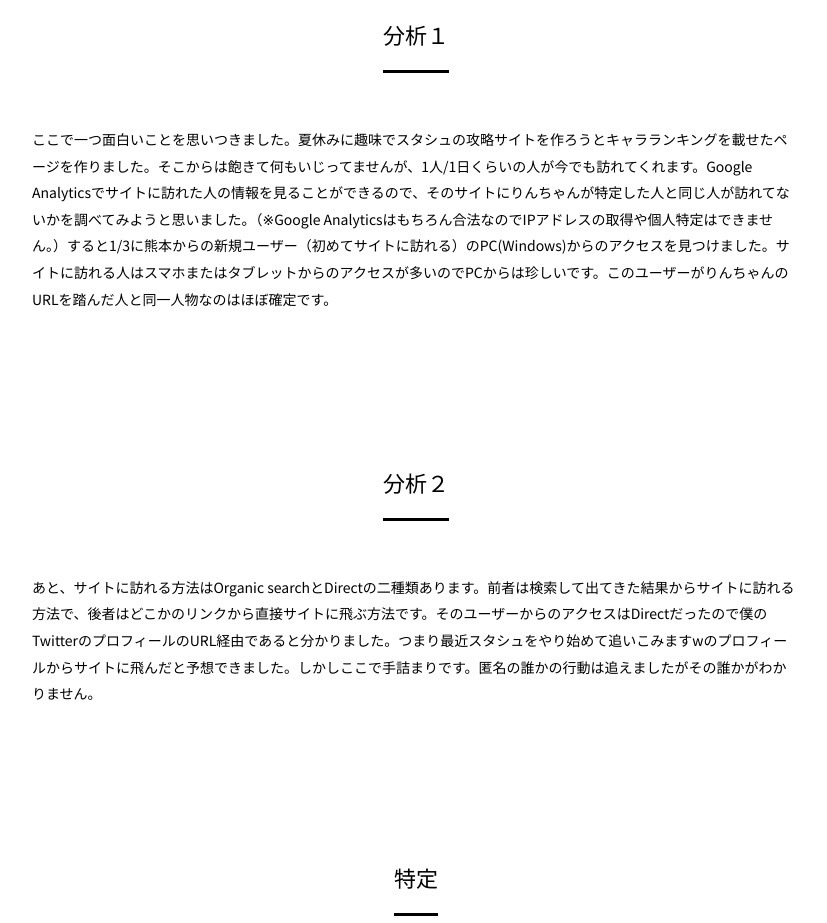
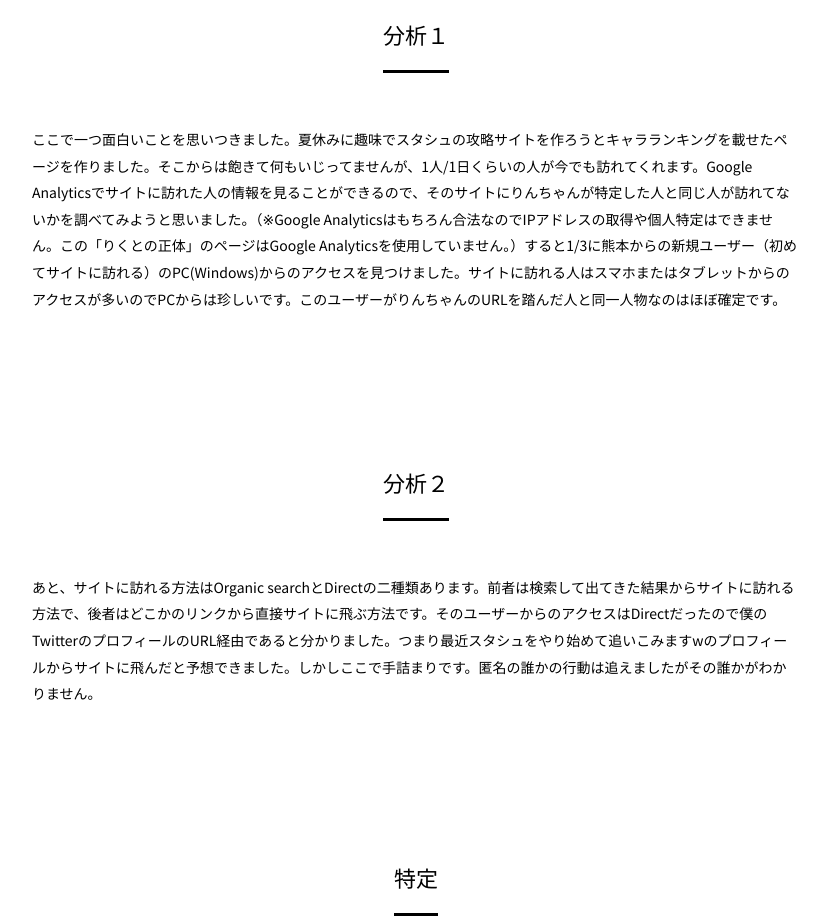
Before and after one commit to shirotoprogrammer/starshootvs.com, a plain HTML site: page rikuto.html in a window 1280 px wide. Shown: the part 4940-5863 px from the top of the page, without its empty margins (224-1051 px from the left). Drawn offline with nearby package versions, Linux system fonts and the light colour scheme; a script that the page names is missing; a web font is replaced by a local one.

Commit message:
Update rikuto.html

```diff
--- a/rikuto.html
+++ b/rikuto.html
@@ -128,7 +128,7 @@
 				<h2><span><a name="6"></a>分析１</a></span></h2>
 				</header>
 				<div class="innerS">
-					ここで一つ面白いことを思いつきました。夏休みに趣味でスタシュの攻略サイトを作ろうとキャラランキングを載せたページを作りました。そこからは飽きて何もいじってませんが、1人/1日くらいの人が今でも訪れてくれます。Google Analyticsでサイトに訪れた人の情報を見ることができるので、そのサイトにりんちゃんが特定した人と同じ人が訪れてないかを調べてみようと思いました。（※Google Analyticsはもちろん合法なのでIPアドレスの取得や個人特定はできません。）すると1/3に熊本からの新規ユーザー（初めてサイトに訪れる）のPC(Windows)からのアクセスを見つけました。サイトに訪れる人はスマホまたはタブレットからのアクセスが多いのでPCからは珍しいです。このユーザーがりんちゃんのURLを踏んだ人と同一人物なのはほぼ確定です。
+					ここで一つ面白いことを思いつきました。夏休みに趣味でスタシュの攻略サイトを作ろうとキャラランキングを載せたページを作りました。そこからは飽きて何もいじってませんが、1人/1日くらいの人が今でも訪れてくれます。Google Analyticsでサイトに訪れた人の情報を見ることができるので、そのサイトにりんちゃんが特定した人と同じ人が訪れてないかを調べてみようと思いました。（※Google Analyticsはもちろん合法なのでIPアドレスの取得や個人特定はできません。この「りくとの正体」のページはGoogle Analyticsを使用していません。）すると1/3に熊本からの新規ユーザー（初めてサイトに訪れる）のPC(Windows)からのアクセスを見つけました。サイトに訪れる人はスマホまたはタブレットからのアクセスが多いのでPCからは珍しいです。このユーザーがりんちゃんのURLを踏んだ人と同一人物なのはほぼ確定です。
 				</div>
 
 				<h2><span><a name="7"></a>分析２</a></span></h2>
```
